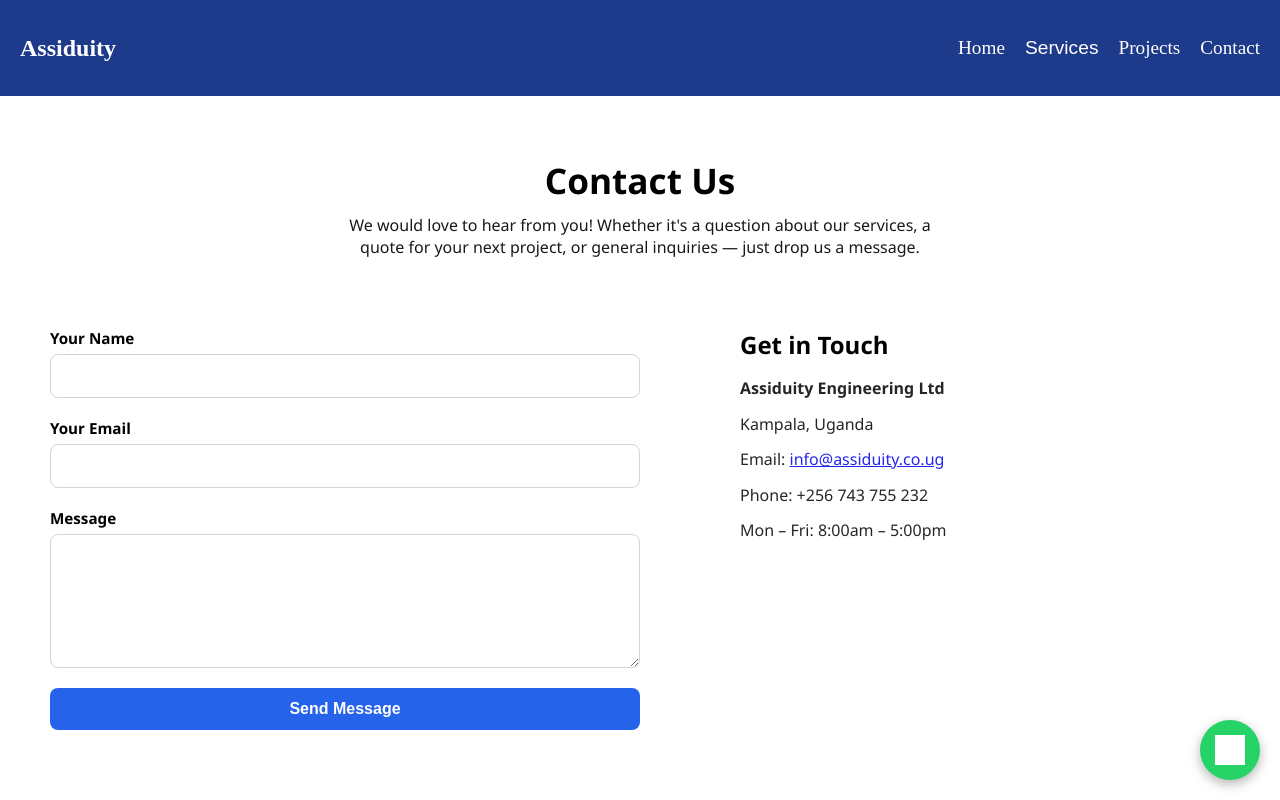
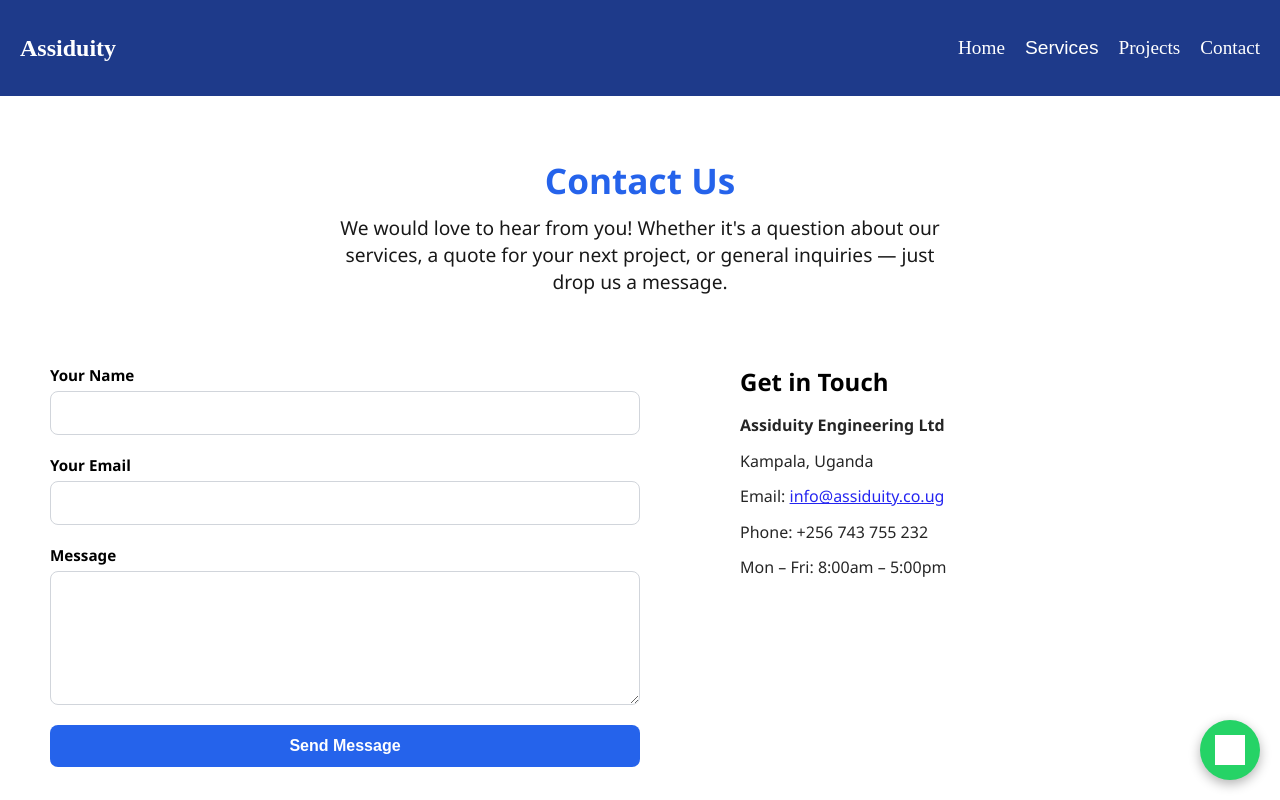
Before and after one commit to asianzuhenry/assiduity-site, a React (Vite) app: page /contact in a window 1280 px wide. Shown: the top 800 px of the page. Built offline with nearby package versions, Linux system fonts and the light colour scheme; no server answers; grey boxes are pictures that could not be loaded; the HTML template or start-up script is replaced by a standard one.

Commit message:
contact page fixed

```diff
--- a/src/styles/pages/Contact.css
+++ b/src/styles/pages/Contact.css
@@ -4,24 +4,23 @@
   padding: 60px 20px;
   font-family: 'Segoe UI', sans-serif;
   background-color: var(--bg);
-  color: var(--text);
 }
 
 .contact-header {
-  text-align: center;
-  margin-bottom: 40px;
+    text-align: center;
+    margin-bottom: 40px;
 }
 
 .contact-header h1 {
-  font-size: 2.2rem;
-  margin-bottom: 10px;
-  color: var(--accent);
+    font-size: 2.2rem;
+    margin-bottom: 10px;
+    color: #2563eb;
 }
 
 .contact-header p {
   max-width: 600px;
   margin: 0 auto;
-  font-size: 1rem;
+  font-size: 1.2rem;
   opacity: 0.9;
 }
 
```
